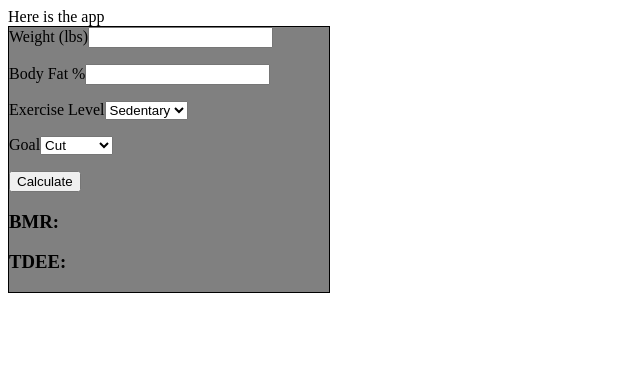
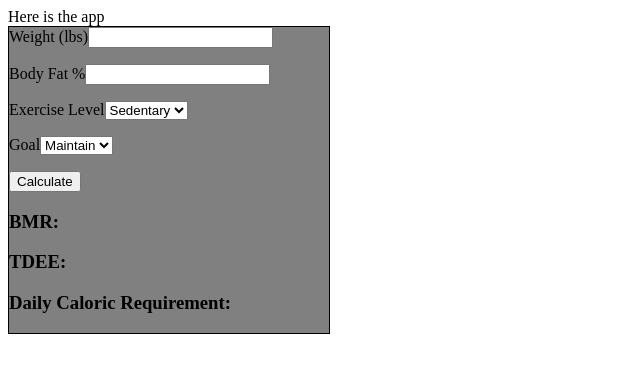
Before and after one commit to patriot898/Macros, a React app: page / in a window 1280 px wide. Shown: the top 372 px of the page, without its empty margins (0-640 px from the left). Built offline with nearby package versions, Linux system fonts and the light colour scheme; the HTML template or start-up script is replaced by a standard one.

Commit message:
Add Daily Caloric Requirement to Calculator, Manage State

```diff
--- a/client/src/components/App.jsx
+++ b/client/src/components/App.jsx
@@ -5,14 +5,23 @@ class App extends React.Component {
   constructor(props) {
     super(props);
     this.state = {
+      dailyCalories: null
     }
+  }
+
+  updateCalories (dailyCalories) {
+    this.setState({
+      dailyCalories
+    });
+
   }
 
 
   render () {
     return (
       <div>Here is the app
-        <TdeeCalculator />
+        <TdeeCalculator updateCalories={this.updateCalories.bind(this)}
+        dailyCalories={this.state.dailyCalories}/>
       </div>
     )
   }
--- a/client/src/components/TdeeCalculator.jsx
+++ b/client/src/components/TdeeCalculator.jsx
@@ -1,37 +1,37 @@
 import React from 'react';
 import styled from 'styled-components';
 
-const Wrapper = styled.div `
+const Wrapper = styled.div`
   border: thin solid black;
   background: grey;
   width: fit-content;
 `;
 
-const InputContainer = styled.div `
+const InputContainer = styled.div`
   width: 20em;
   padding-bottom: 1em;
 `;
 
-const StatInput = styled.input `
+const StatInput = styled.input`
 `;
 
-const InputLabel = styled.label `
+const InputLabel = styled.label`
 `;
 
-const CalcForm = styled.form `
+const CalcForm = styled.form`
 `;
 
-const Dropdown = styled.select `
+const Dropdown = styled.select`
 `;
 
-const CalculateButton = styled.button `
+const CalculateButton = styled.button`
 `;
 
-const CalculatedDisplay = styled.div `
+const CalculatedDisplay = styled.div`
   width: 20em;
 `;
 
-const CalculatedValue = styled.h3 `
+const CalculatedValue = styled.h3`
 `
 
 class TdeeCalculator extends React.Component {
@@ -56,12 +56,13 @@ class TdeeCalculator extends React.Component {
 
   calculate(event) {
     event.preventDefault();
-    const bmr = parseInt(parseInt(this.state.weight)/2.2 * (1 - this.state.bodyFat/100) * 21 + 370); // Katch-Mcardle Equation
+    const bmr = parseInt(parseInt(this.state.weight) / 2.2 * (1 - this.state.bodyFat / 100) * 21 + 370); // Katch-Mcardle Equation
     const tdee = parseInt(bmr * parseFloat(this.state.exerciseLevel));
+    const dailyCalories = parseInt(tdee * parseFloat(this.state.goal));
     this.setState({
-      bmr, tdee
+      tdee, bmr
     })
-
+    this.props.updateCalories(dailyCalories);
   }
 
   reset() {
@@ -93,7 +94,7 @@ class TdeeCalculator extends React.Component {
           </InputContainer>
           <InputContainer>
             <InputLabel>Goal</InputLabel>
-            <Dropdown onChange={this.handleChange.bind(this)} id="goal">
+            <Dropdown onChange={this.handleChange.bind(this)} id="goal" defaultValue="1">
               <option value="0.8">Cut</option>
               <option value="1">Maintain</option>
               <option value="1.2">Bulk</option>
@@ -104,6 +105,7 @@ class TdeeCalculator extends React.Component {
         <CalculatedDisplay>
           <CalculatedValue id="bmr">BMR: {this.state.bmr}</CalculatedValue>
           <CalculatedValue id="tdee">TDEE: {this.state.tdee}</CalculatedValue>
+          <CalculatedValue id="dailyCalories">Daily Caloric Requirement: {this.props.dailyCalories}</CalculatedValue>
         </CalculatedDisplay>
       </Wrapper>
     )
```
